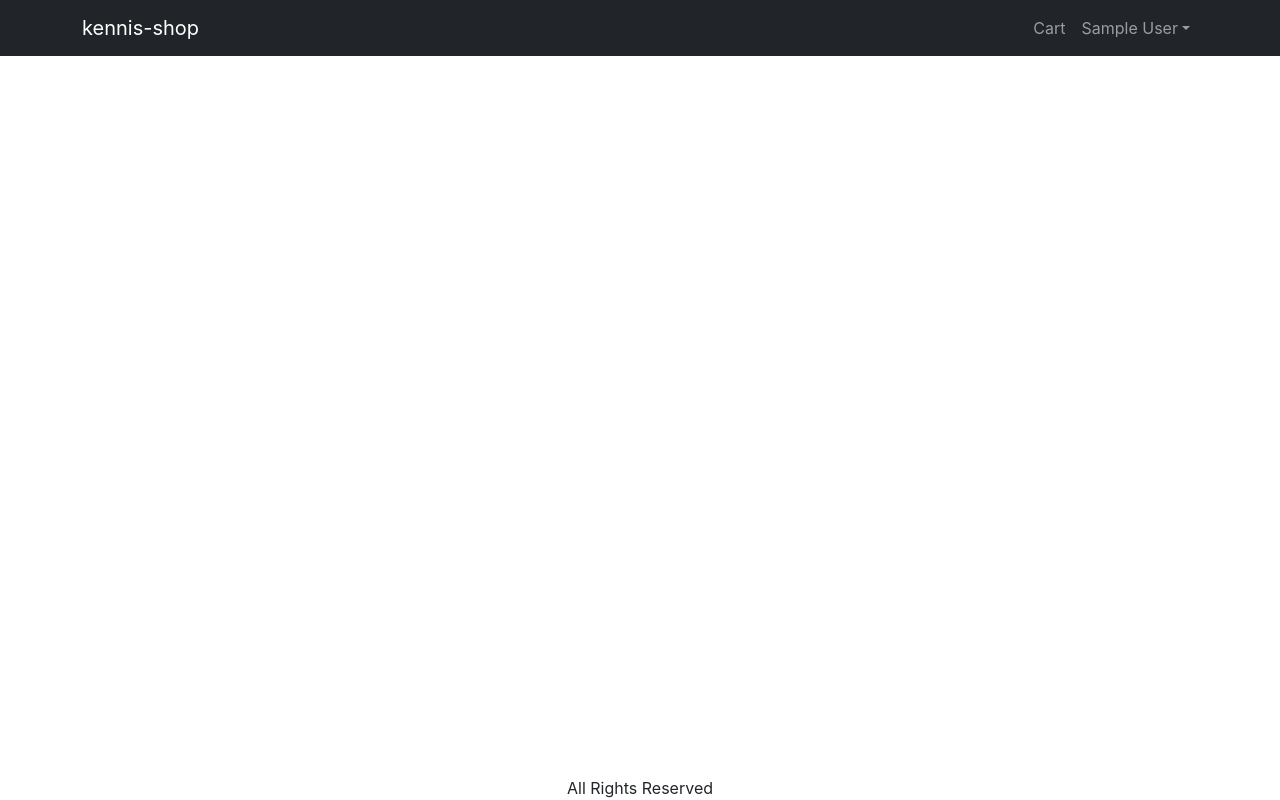
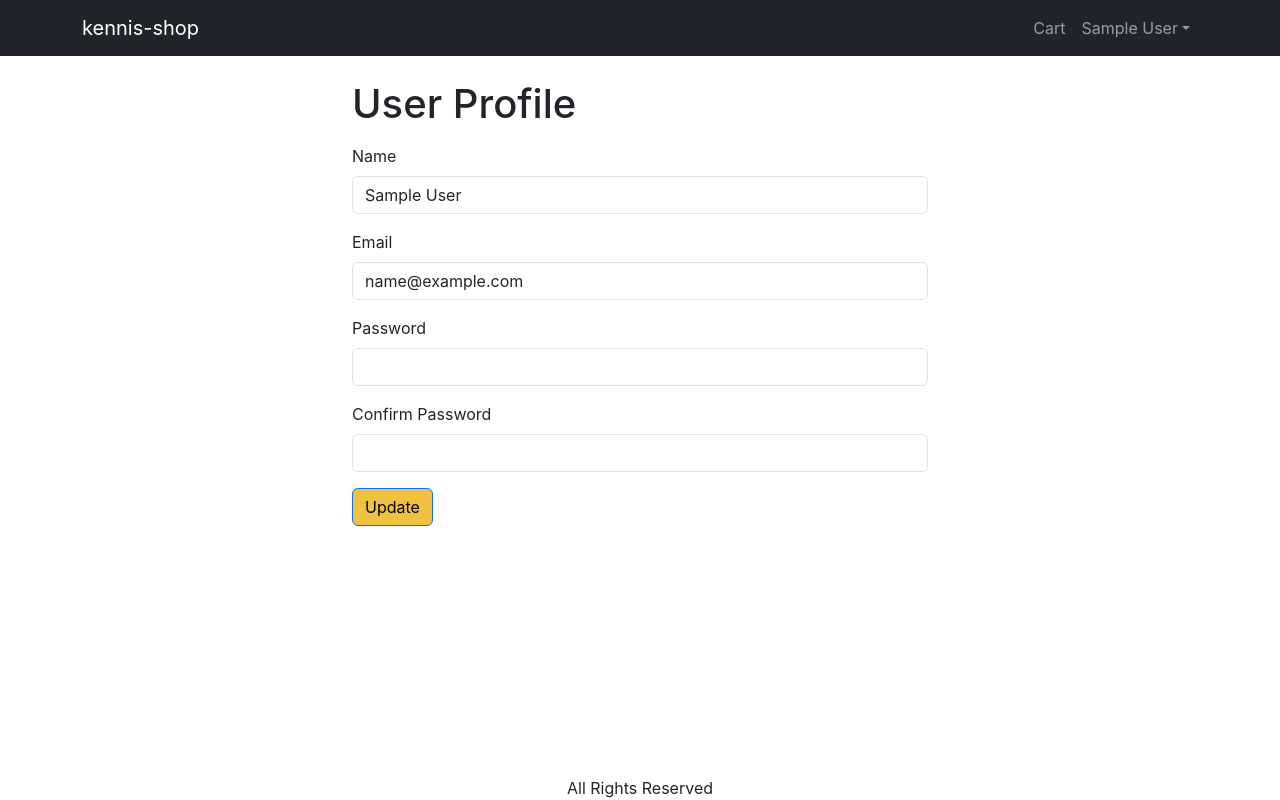
Before and after one commit to KenOGBAJI/kennis-shop, a React (Create React App) app in the folder frontend/: page /profile in a window 1280 px wide. Built offline with nearby package versions, Linux system fonts and the light colour scheme; sample sign-in values are in the browser's storage.

Commit message:
create update profile screen and craete api for update

```diff
--- a/frontend/src/App.js
+++ b/frontend/src/App.js
@@ -20,6 +20,7 @@
 import PlaceOrderScreen from './screens/PlaceOrderScreen';
 import OrderScreen from './screens/OrderScreen';
 import OrderHistorySreen from './screens/OrderHistorySreen';
+import ProfileScreen from './screens/ProfileScreen';
 
 function App() {
   const { state, dispatch: ctxDispatch } = useContext(Store);
@@ -30,6 +31,7 @@
     localStorage.removeItem('userInfo');
     localStorage.removeItem('shippingAddress');
     localStorage.removeItem('paymentMethod');
+    window.location.href = '/signin';
   };
   return (
     <BrowserRouter>
@@ -86,6 +88,7 @@
               <Route path="/cart" element={<CartScreen />} />
               <Route path="/signin" element={<SigninScreen />} />
               <Route path="/signup" element={<SignupScreen />} />
+              <Route path="/profile" element={<ProfileScreen />} />
               <Route path="/placeorder" element={<PlaceOrderScreen />} />
               <Route path="/order/:id" element={<OrderScreen />} />
               <Route path="/orderhistory" element={<OrderHistorySreen />} />
--- /dev/null
+++ b/frontend/src/screens/ProfileScreen.js
@@ -0,0 +1,104 @@
+import React, { useContext, useReducer, useState } from 'react';
+import { Store } from '../Store';
+import { Helmet } from 'react-helmet-async';
+import Form from 'react-bootstrap/Form';
+import Button from 'react-bootstrap/Button';
+import { toast } from 'react-toastify';
+import { getError } from '../utils';
+import axios from 'axios';
+
+const reducer = (state, action) => {
+  switch (action.type) {
+    case 'UPDATE_REQUEST':
+      return { ...state, loadingUpdate: true };
+    case 'UPDATE_SUCCESS':
+      return { ...state, loadingUpdate: false };
+    case 'UPDATE_FAIL':
+      return { ...state, loadingUpdate: false };
+    default:
+      return state;
+  }
+};
+
+export default function ProfileScreen() {
+  const { state, dispatch: ctxDispatch } = useContext(Store);
+  const { userInfo } = state;
+  const [name, setName] = useState(userInfo.name);
+  const [email, setEmail] = useState(userInfo.email);
+  const [password, setPassword] = useState('');
+  const [confirmPassword, setComfirmPassword] = useState('');
+
+  const [{ loadingUpdate }, dispatch] = useReducer(reducer, {
+    loadingUpdate: false,
+  });
+
+  const submitHandler = async (e) => {
+    e.preventDefault();
+
+    try {
+      const { data } = await axios.put(
+        '/api/users/profile',
+        {
+          name,
+          email,
+          password,
+        },
+        {
+          headers: { Authorization: `Bearer ${userInfo.token}` },
+        }
+      );
+      dispatch({ type: 'UPDATE_SUCCESS' });
+      ctxDispatch({ type: 'USER_SIGNIN', payload: data });
+      localStorage.setItem('userInfo', JSON.stringify(data))
+      toast.success('User updated successfully')
+    } catch (error) {
+      dispatch({ type: 'FETCH_FAIL' });
+      toast.error(getError(error));
+    }
+  };
+
+  return (
+    <div className="container small-container">
+      <Helmet>
+        <title>User Profile</title>
+      </Helmet>
+      <h1 className="my-3">User Profile</h1>
+      <form onSubmit={submitHandler}>
+        <Form.Group className="mb-3" controlId="name">
+          <Form.Label>Name</Form.Label>
+          <Form.Control
+            value={name}
+            onChange={(e) => setName(e.target.value)}
+            required
+          />
+        </Form.Group>
+        <Form.Group className="mb-3" controlId="email">
+          <Form.Label>Email</Form.Label>
+          <Form.Control
+            type="email"
+            value={email}
+            onChange={(e) => setEmail(e.target.value)}
+            required
+          />
+        </Form.Group>
+        <Form.Group className="mb-3" controlId="password">
+          <Form.Label>Password</Form.Label>
+          <Form.Control
+            type="password"
+            onChange={(e) => setPassword(e.target.value)}
+          />
+        </Form.Group>
+        <Form.Group className="mb-3" controlId="password">
+          <Form.Label>Confirm Password</Form.Label>
+          <Form.Control
+            type="password"
+            onChange={(e) => setComfirmPassword(e.target.value)}
+          />
+        </Form.Group>
+        <div className="mb-3">
+          <Button type="submit">Update</Button>
+        </div>
+      </form>
+    </div>
+  );
+}
```
Also changed, not shown: 2 other files (tests, documents, lock files or other folders).
